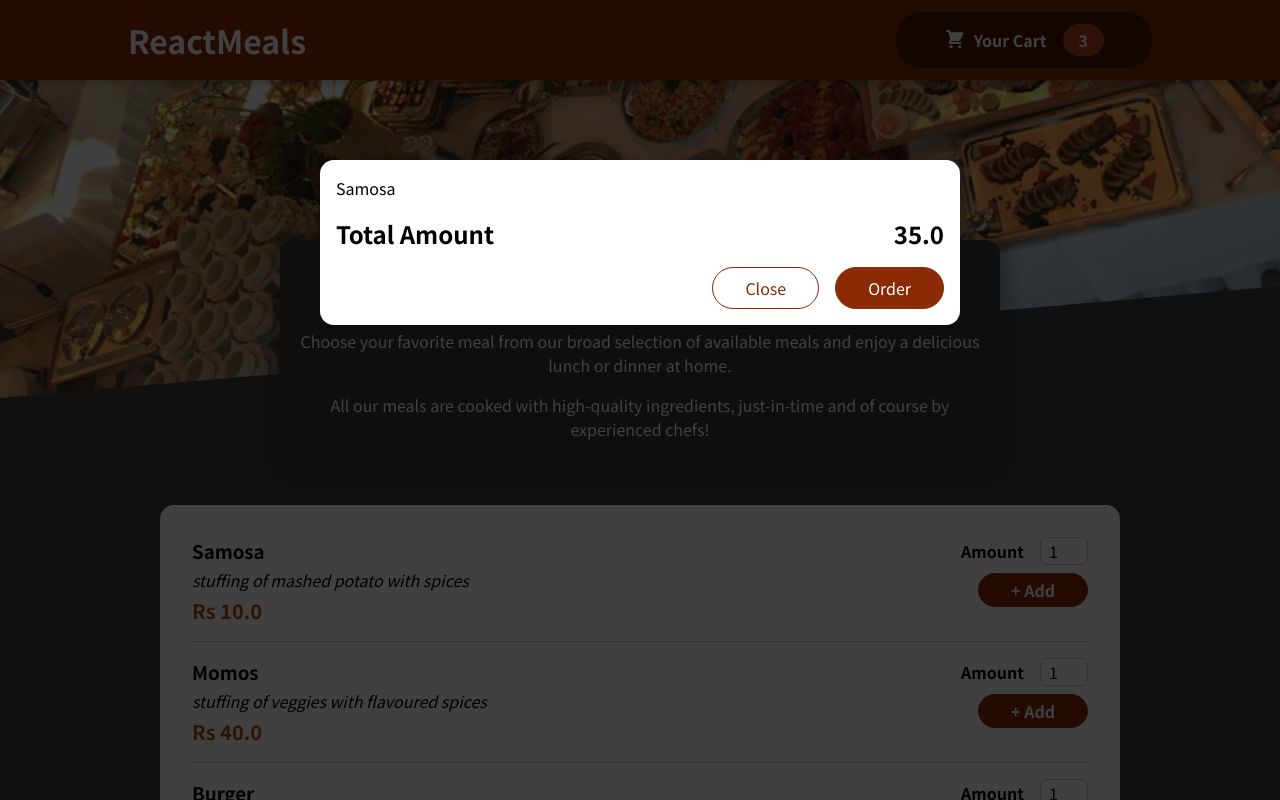
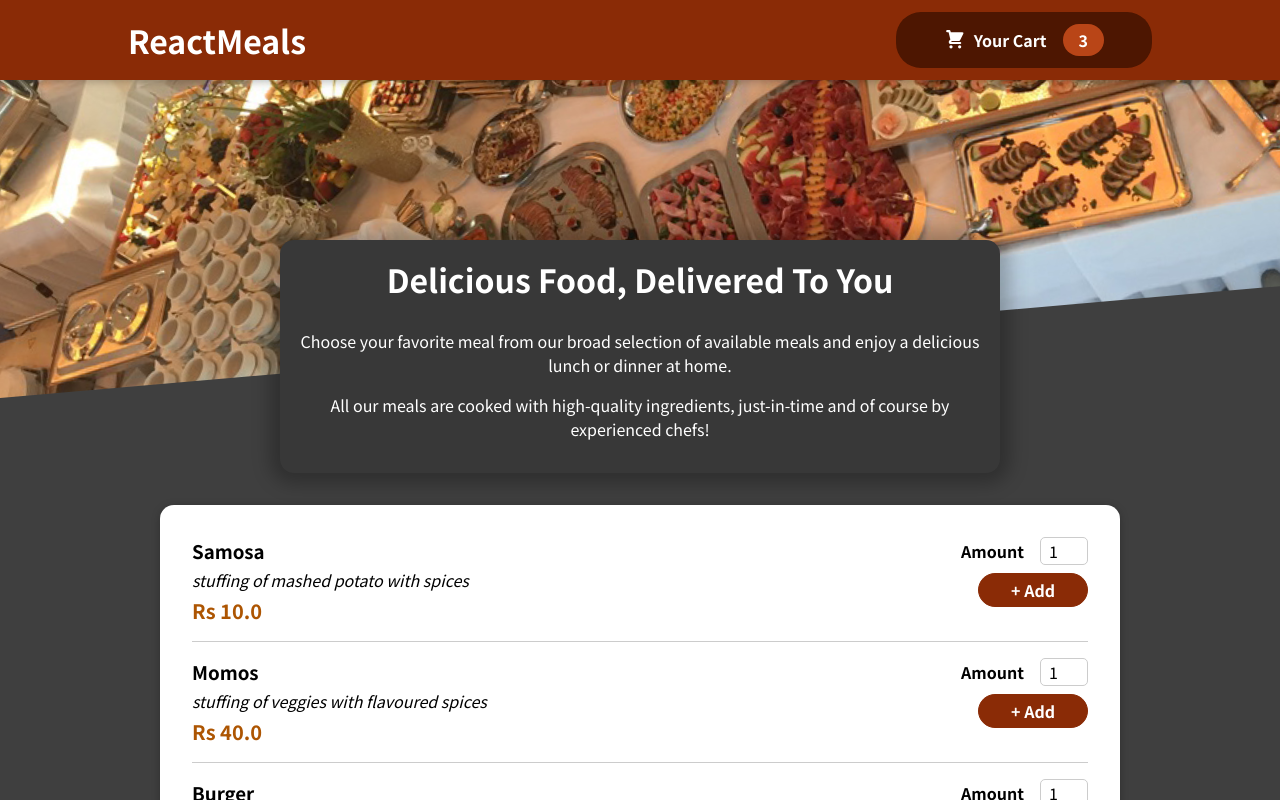
Before and after one commit to anandkumarnishant65/React-Restaurant-App, a React (Create React App) app: page / in a window 1280 px wide. Shown: the top 800 px of the page. Built offline with nearby package versions, Linux system fonts and the light colour scheme.

Commit message:
cartOpenClose

```diff
--- a/src/App.js
+++ b/src/App.js
@@ -1,13 +1,23 @@
-import  { Fragment } from "react";
+import  { Fragment, useState } from "react";
 import Header from "./Components/Layout/Header";
 import Meals from "./Components/Meals/Meals";
 import Cart from "./Components/Cart/Cart";
 
 function App() {
+  const [cartIsShown,setCartIsShown]= useState(false);
+
+  const showCartHandler = ()=>{
+    setCartIsShown(true);
+  }
+
+  const hideCartHandler=()=>{
+    setCartIsShown(false);
+  }
+
   return (
     <Fragment>
-      <Cart/>
-      <Header/>
+      {cartIsShown && <Cart onClose={hideCartHandler}/>}
+      <Header onShowCart={showCartHandler}/>
       <main>
         <Meals/>
       </main>
--- a/src/Components/Cart/Cart.js
+++ b/src/Components/Cart/Cart.js
@@ -6,14 +6,14 @@
         {id:'c1', name:'Samosa', amount:2, price:10},
         ].map((item)=><li>{item.name}</li>)}</ul>
     return (
-        <Modal>
+        <Modal onClose={props.onClose}>
             {cartItems}
             <div className={classes.total}>
                 <span>Total Amount</span>
                 <span>35.0</span>
             </div>
             <div className={classes.actions}>
-                <button className={classes['button--alt']}>Close</button>
+                <button className={classes['button--alt']} onClick={props.onClose}>Close</button>
                 <button className={classes.button}>Order</button>
             </div>
         </Modal>
--- a/src/Components/Layout/Header.js
+++ b/src/Components/Layout/Header.js
@@ -3,14 +3,14 @@
 import mealsImage from '../../assets/meals.jpg'
 import classes from './Header.module.css'
 
-const Header = () => {
+const Header = (props) => {
     return <Fragment>
         <header className={classes.header}>
             <h1>ReactMeals</h1>
-            <HeaderCartButton/>
+            <HeaderCartButton onClick={props.onShowCart}/>    {/* any name can be used in place of onClick because here onClick is not builtin.*/}
         </header>
         <div className={classes['main-image']}>
-            <img src={mealsImage}></img>
+            <img src={mealsImage} alt="Delicious Food"></img>
         </div>
     </Fragment>
 }
--- a/src/Components/Layout/HeaderCartButton.js
+++ b/src/Components/Layout/HeaderCartButton.js
@@ -3,7 +3,7 @@
 
 const HeaderCartButton = (props) =>{
     return (
-        <button className={classes.button}>
+        <button className={classes.button} onClick={props.onClick}>
             <span className={classes.icon}>
                 <CartIcon/>
             </span>
--- a/src/Components/UI/Modal.js
+++ b/src/Components/UI/Modal.js
@@ -3,7 +3,7 @@
 import  ReactDOM  from 'react-dom'
 
 const Backdrop=(props)=>{
-    return <div className={classes.backdrop}/>
+    return <div className={classes.backdrop} onClick={props.onClose}/>
 }
 
 const ModalOverlay=(props)=>{
@@ -16,7 +16,7 @@
 
 const Modal =(props)=>{
     return <Fragment>
-        {ReactDOM.createPortal(<Backdrop/>,portalElement)}
+        {ReactDOM.createPortal(<Backdrop onClose={props.onClose}/>,portalElement)}
         {ReactDOM.createPortal(<ModalOverlay>{props.children}</ModalOverlay>,portalElement)}
     </Fragment>
 }
```
